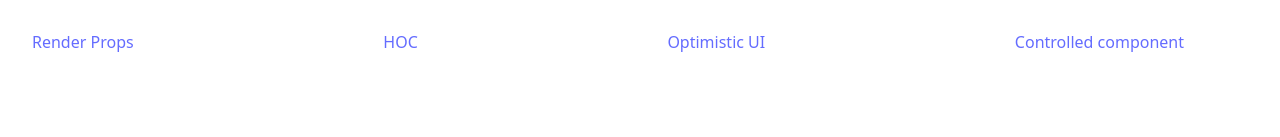
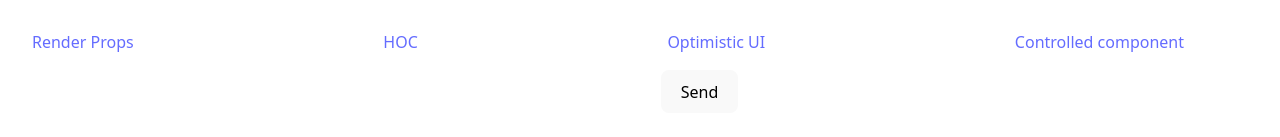
Before and after one commit to phoenix-flyhigh/react-design-patterns, a React (Vite) app: page /optimistic in a window 1280 px wide. Shown: the part 183-320 px from the top of the page. Built offline with nearby package versions, Linux system fonts and the light colour scheme.

Commit message:
Add optimistic UI pattern

```diff
--- a/src/App.tsx
+++ b/src/App.tsx
@@ -2,6 +2,7 @@ import { BrowserRouter, Navigate, Route, Routes } from 'react-router-dom'
 import './App.css'
 import NavBar from './components/NavBar'
 import RenderPropsPattern from './patterns/RenderPropsPattern'
+import CommentSection from './patterns/OptimisticUI'
 
 function App() {
   return (
@@ -12,6 +13,7 @@ function App() {
         <Routes>
           <Route path="/" element={<Navigate to="/render" replace />} />
           <Route path="/render" element={<RenderPropsPattern />} />
+          <Route path="/optimistic" element={<CommentSection />} />
         </Routes>
       </div>
     </BrowserRouter>
--- /dev/null
+++ b/src/patterns/OptimisticUI/CommentSection.tsx
@@ -0,0 +1,54 @@
+import { useOptimistic, useState, useTransition } from "react";
+
+const CommentSection = () => {
+
+    const [comments, setComments] = useState<{ id: number; text: string }[]>([])
+    const [commentText, setCommentText] = useState("")
+    const [optimisticComments, addOptimisticComment] = useOptimistic<{ id: number; text: string }[], { id: number; text: string }>(
+        comments,
+        (state, newComment) => [newComment, ...state]
+    )
+    const [isPending, startTransition] = useTransition()
+
+    const handleSubmit = async (e: React.FormEvent) => {
+        e.preventDefault()
+        const newComment = { id: Math.random() * 100, text: commentText } // Optimistic comment
+        setCommentText("")
+        startTransition(async () => {
+            addOptimisticComment(newComment)
+            try {
+                await new Promise((resolve, reject) => setTimeout(() => {
+                    let random = Math.random();
+                    if (random > 0.8) {
+                        reject("Network error");
+                    }
+                    resolve(null);
+                }, 1000))
+
+                setComments((prevComments) => [{ id: Date.now(), text: commentText }, ...prevComments])
+
+            } catch (error) {
+                alert(error);
+            }
+        })
+    }
+
+    const handleChange = (e: React.ChangeEvent<HTMLInputElement>) => {
+        setCommentText(e.target.value)
+    }
+
+    return (
+        <div>
+            <form onSubmit={handleSubmit}>
+                <input style={{ border: "1px solid white", color: "white" }}
+                    type="text" name="comment" value={commentText} onChange={handleChange} />
+                <button type="submit">Send</button>
+            </form>
+            {optimisticComments.map((comment, index) => (
+                <div key={comment.id}>{comment.text} &nbsp; <i>{isPending && index === 0 && "sending..."}</i></div>
+            ))}
+        </div>
+    )
+}
+
+export default CommentSection
--- /dev/null
+++ b/src/patterns/OptimisticUI/index.ts
@@ -0,0 +1,3 @@
+import CommentSection from "./CommentSection";
+
+export default CommentSection;
```
